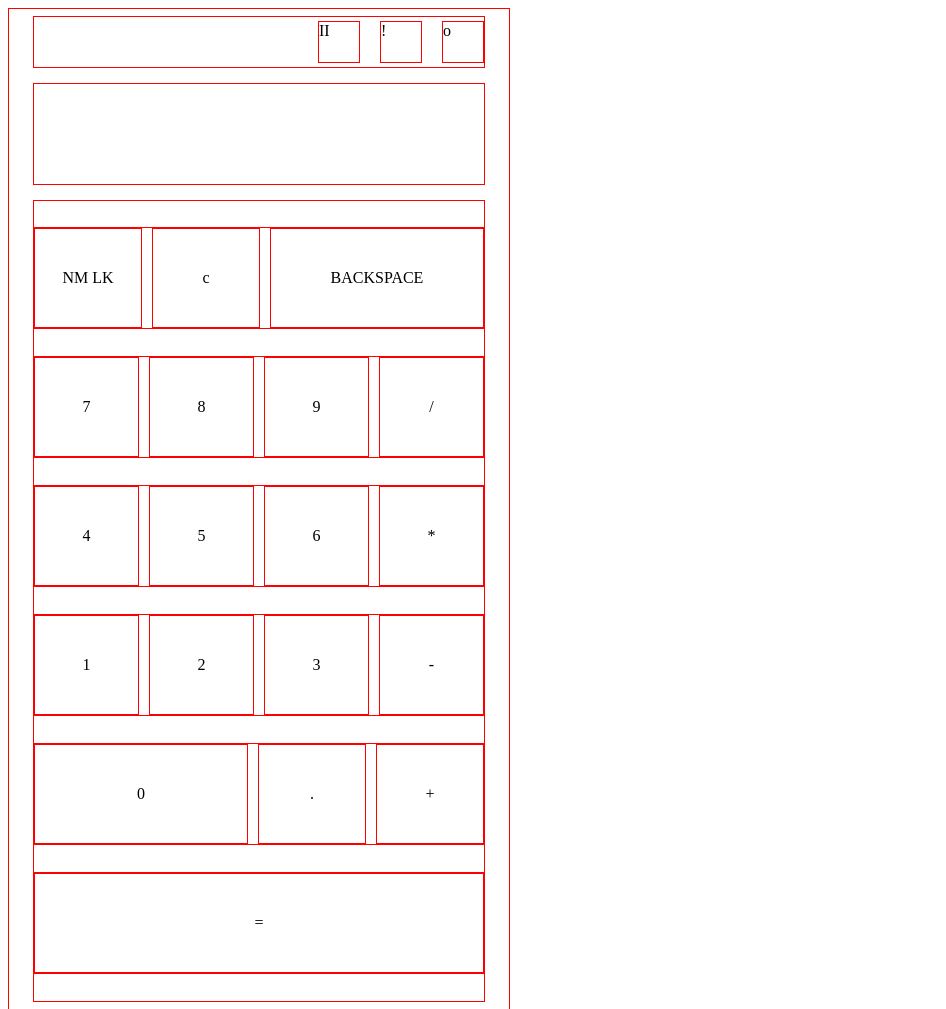
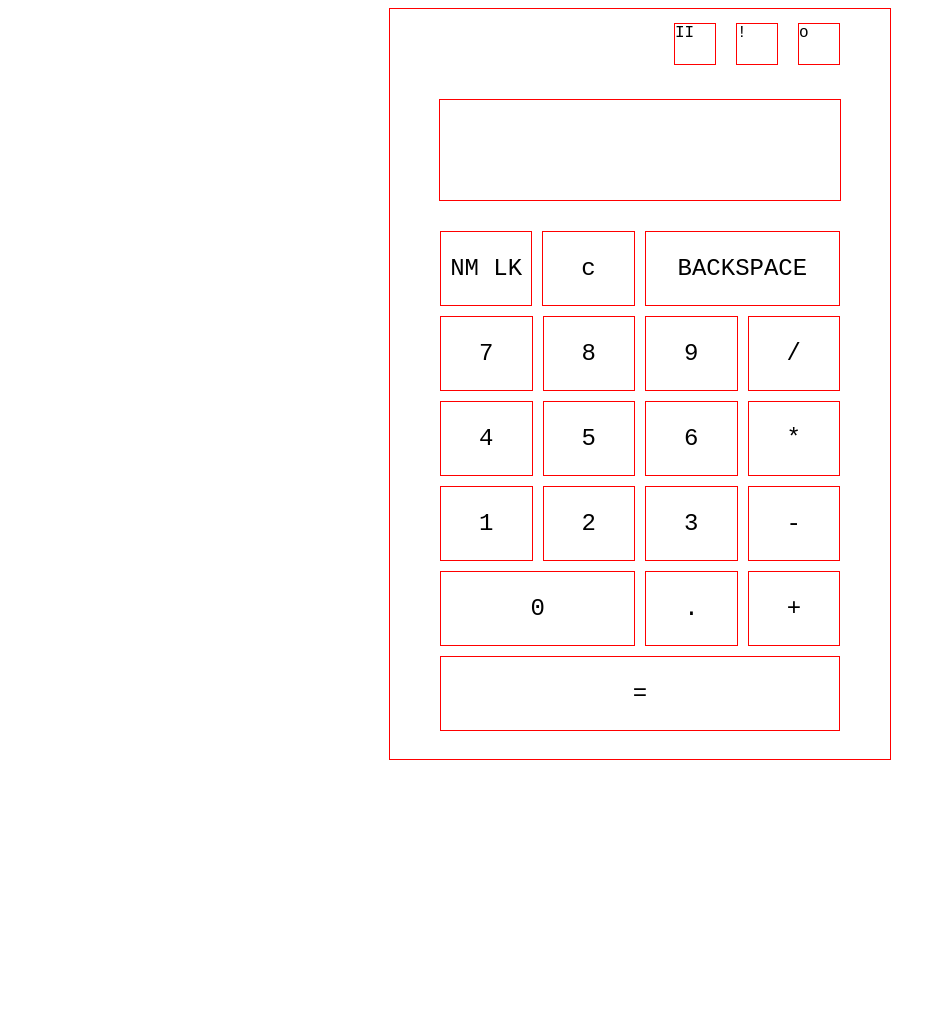
Before and after one commit to Lucidifier/TOP-Calculator, a plain HTML site: page index.html in a window 1280 px wide. Shown: the top 1009 px of the page, without its empty margins (0-946 px from the left). After the commit the page ends 800 px from the top, so only its background shows below. Drawn offline with Linux system fonts and the light colour scheme.

Commit message:
remove  some  test borders, change  font, align keys, align elements inside  calc_container

```diff
--- a/index.html
+++ b/index.html
@@ -8,42 +8,42 @@
     </head>
     <body>
       <div class = 'calc_container test_border'>
-        <div class = 'function_buttons test_border'>
+        <div class = 'function_buttons'>
           <div class = 'function_sfx function_keys test_border'>II</div>
           <div class = 'function_lights function_keys test_border'>!</div>
           <div class = 'function_power function_keys test_border'>o</div>
         </div>
         <div class = 'display test_border'></div>
-        <div class = 'keypad test_border'>
-          <div class = 'keypad_row_1 keypad_row test_border'>
+        <div class = 'keypad '>
+          <div class = 'keypad_row_1 keypad_row'>
             <div  class = 'key_NMLK keys test_border'>NM LK</div>
             <div  class = 'key_clear keys test_border'>c</div>
             <div  class = 'key_backspace keys test_border'>BACKSPACE</div>
           </div>
-          <div class = 'keypad_row_2 keypad_row test_border'>
+          <div class = 'keypad_row_2 keypad_row'>
             <div  class = 'key_7 keys test_border'>7</div>
             <div  class = 'key_8 keys test_border'>8</div>
             <div  class = 'key_9 keys test_border'>9</div>
             <div  class = 'key_division keys test_border'>/</div>
           </div>
-          <div class = 'keypad_row_3 keypad_row test_border'>
+          <div class = 'keypad_row_3 keypad_row '>
             <div  class = 'key_4 keys test_border'>4</div>
             <div  class = 'key_5 keys test_border'>5</div>
             <div  class = 'key_6 keys test_border'>6</div>
             <div  class = 'key_multiplication keys test_border'>*</div>
           </div>
-          <div class = 'keypad_row_4 keypad_row test_border'>
+          <div class = 'keypad_row_4 keypad_row '>
             <div  class = 'key_1 keys test_border'>1</div>
             <div  class = 'key_2 keys test_border'>2</div>
             <div  class = 'key_3 keys test_border'>3</div>
             <div  class = 'key_substraction keys test_border'>-</div>
           </div>
-          <div class = 'keypad_row_5 keypad_row test_border'>
+          <div class = 'keypad_row_5 keypad_row '>
             <div  class = 'key_0 keys test_border'>0</div>
             <div  class = 'key_floating keys test_border'>.</div>
             <div  class = 'key_addition keys test_border'>+</div>
           </div>
-          <div class = 'keypad_row_6 keypad_row test_border'>
+          <div class = 'keypad_row_6 keypad_row '>
             <div  class = 'key_equals keys test_border'>=</div>
           </div>
         </div>
--- a/styles.css
+++ b/styles.css
@@ -1,3 +1,10 @@
+body {
+    display: flex;
+    align-items: center;
+    justify-content: center;
+    font-family: 'Courier New', monospace;
+}
+
 .test_border {
     border: 1px solid red;
 }
@@ -6,30 +13,34 @@
     display: flex;
     flex-direction: column;
     align-items: center;
-    justify-content: space-around;
+    justify-content: flex-start;
     width: 500px;
-    height: 1000px;
+    height: 750px;
+    gap: 30px;
 
 }
 
 .function_buttons {
-    width: 450px;
+    width: 400px;
     height: 50px;
     display: flex;
     justify-content: end;
     gap: 20px;
     flex-direction: row;
     align-items: center;
+    margin-top: 10px;
 }
 
 .display {
-    width: 440px;
+    width: 390px;
     height: 100px;
     display: flex;
     flex-direction: column;
     align-items: end;
     justify-content: space-evenly;
     padding-right: 10px;
+    font-size: 30px;
+
 }
 
 .keypad {
@@ -37,18 +48,21 @@
     justify-content: space-evenly;
     flex-direction: column;
     align-items: center;
-    width: 450px;
-    height: 800px;
+    gap: 10px;
+    width: 400px;
+    height: 500px;
+    font-size: 24px;
 }
 
 .keypad_row {
     display: flex;
     flex-direction: row;
     justify-content: space-evenly;
-    width: 450px;
+    width: 400px;
     height: 100px;
     gap: 10px;
 }
+
 
 .keys {
     display: flex;
@@ -61,11 +75,11 @@
 }
 
 .key_backspace {
-    flex-grow: 2;
+    flex-grow: 2.14;
 }
 
 .key_0 {
-    flex-grow: 2;
+    flex-grow: 2.14;
 }
 
 .function_keys {
```
